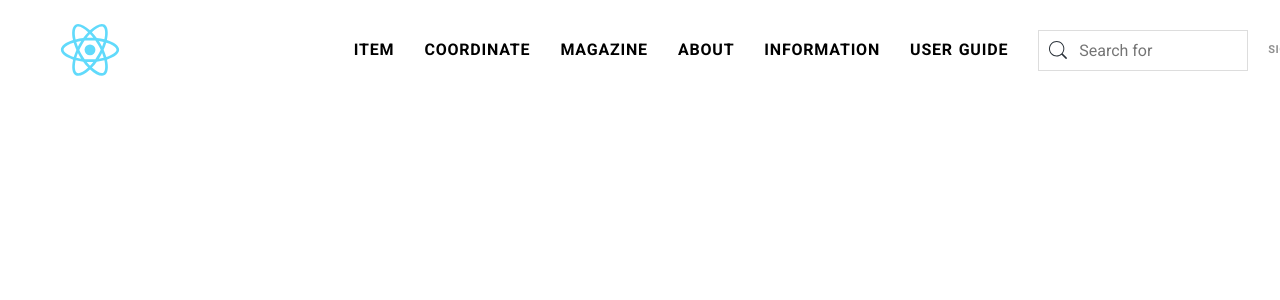
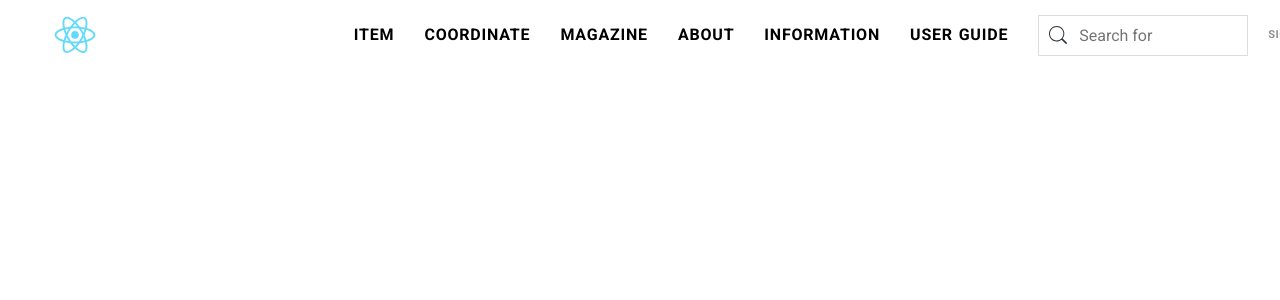
Before and after one commit to keng0o/nuxt, a Nuxt app: page / in a window 1280 px wide. Shown: the top 300 px of the page. Built offline with nearby package versions, Linux system fonts and the light colour scheme.

Commit message:
refactor: tweak style

```diff
--- a/pages/index.vue
+++ b/pages/index.vue
@@ -5,8 +5,8 @@
         <nuxt-link :to="{}">
           <img
             :src="Logo"
-            width="100"
-            height="100"
+            width="70"
+            height="70"
           >
         </nuxt-link>
       </div>
@@ -108,7 +108,7 @@ export default {
 }
 
 .header {
-  height: 100px;
+  height: 70px;
   display: flex;
   padding: 0 40px;
 
```
